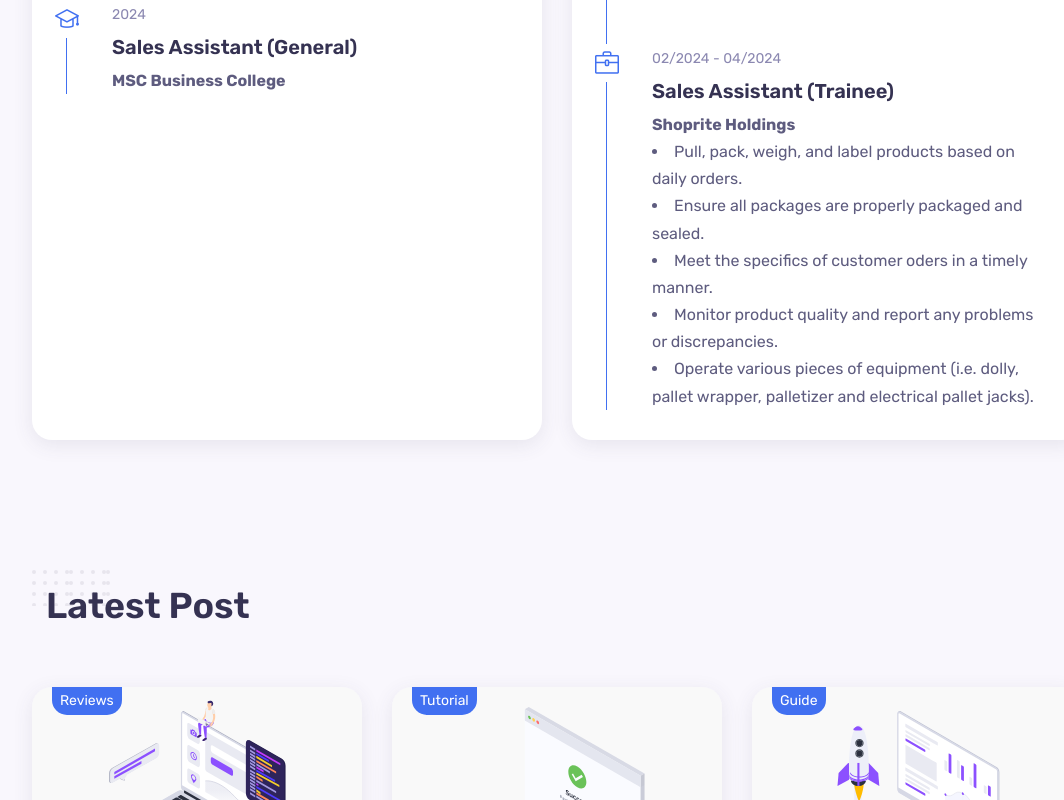
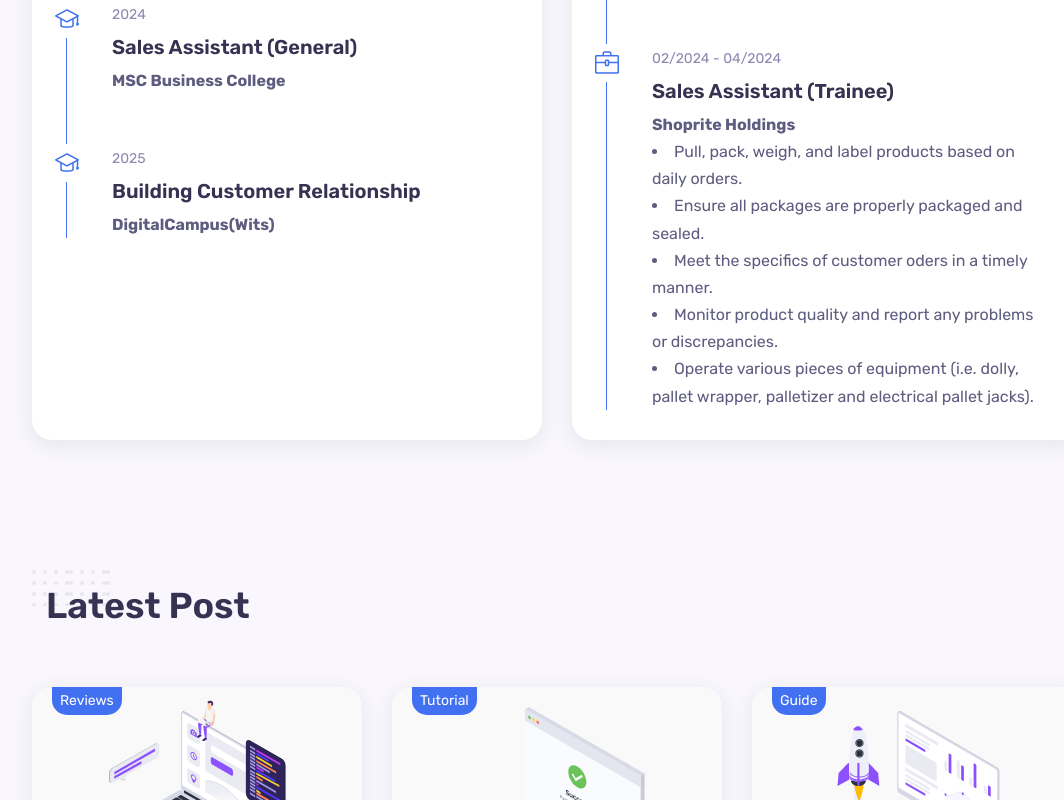
Before and after one commit to noelmthembu/Noel-Mthembu, a React (Vite) app: page / in a window 1280 px wide. Shown: the part 3589-4389 px from the top of the page, without its empty margins (83-1147 px from the left). Built offline with nearby package versions, Linux system fonts and the light colour scheme; some icons are missing.

Commit message:
Update Resume.jsx
Added a new Resume Item

```diff
--- a/src/components/resume/Resume.jsx
+++ b/src/components/resume/Resume.jsx
@@ -41,6 +41,13 @@ const Resume = () =>{
                 <span className="timeline__date">2024</span>
                 <h3 className="timeline__title">Sales Assistant (General)</h3>
                 <h4 className="timeline__text">MSC Business College</h4>
+            </div>
+
+			<div className="timeline__item">
+                <i className="icon-graduation"></i>
+                <span className="timeline__date">2025</span>
+                <h3 className="timeline__title">Building Customer Relationship</h3>
+                <h4 className="timeline__text">DigitalCampus(Wits)</h4>
             </div>
         </div>
 
```
